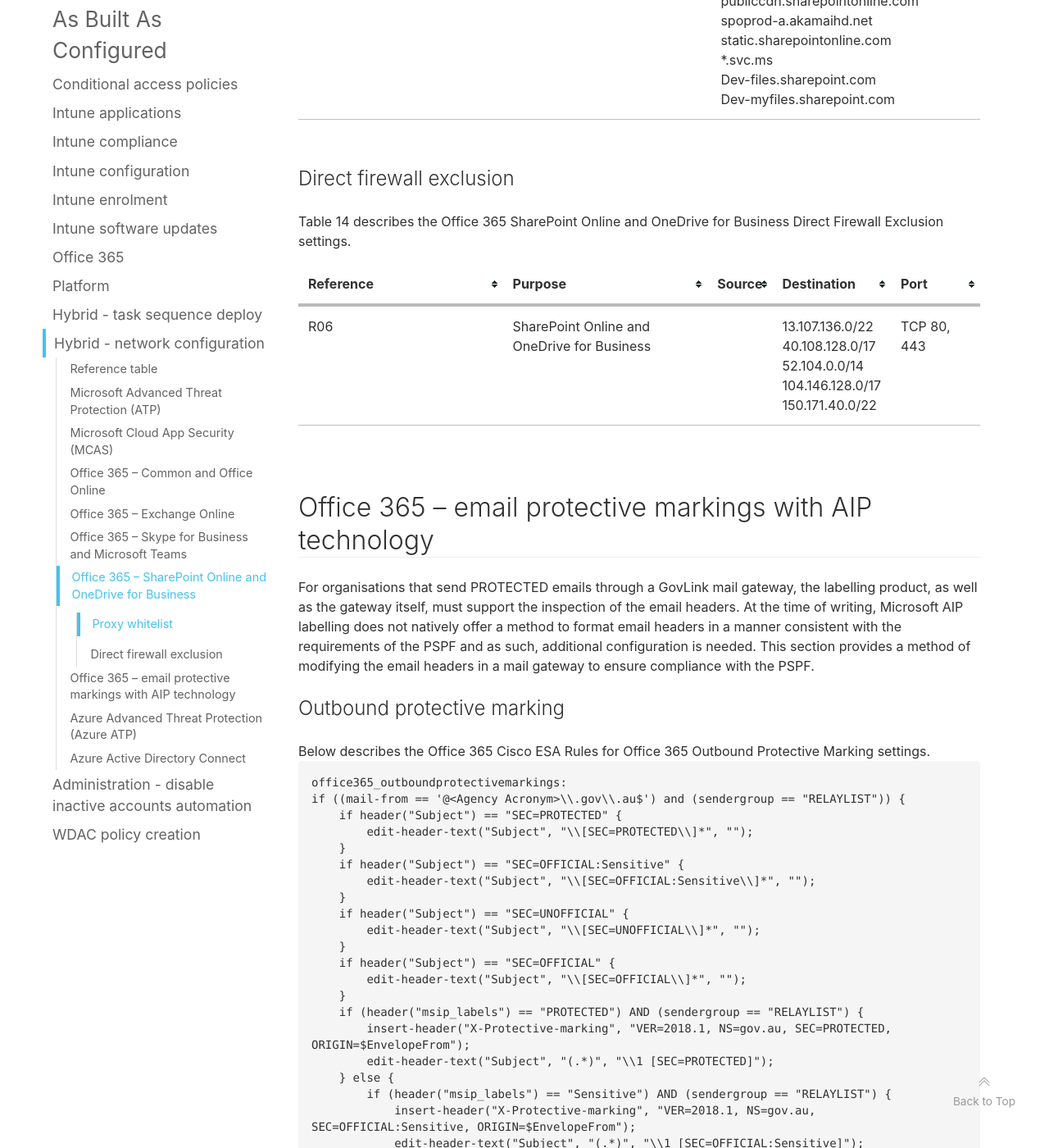
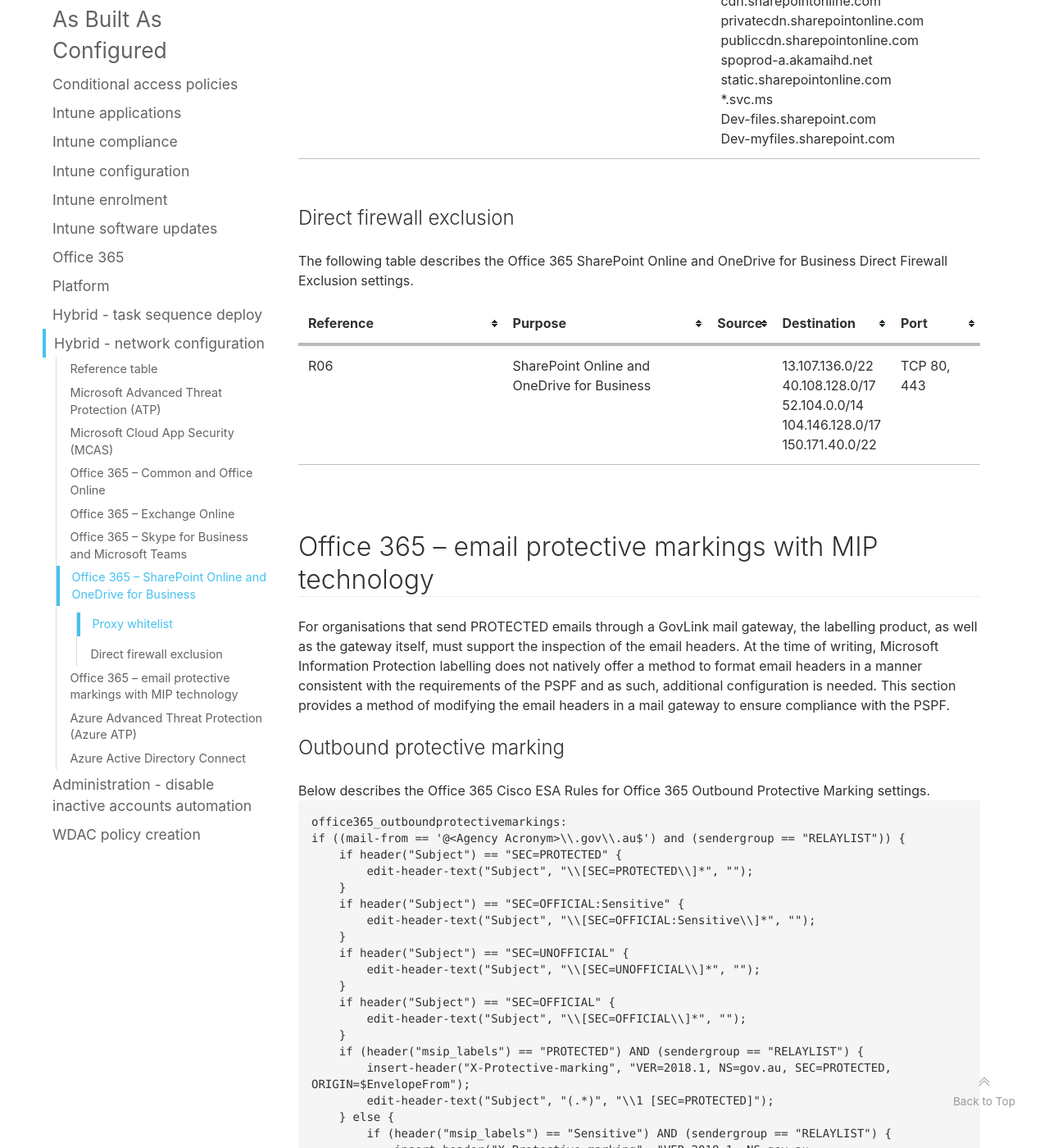
Before and after one commit to ASD-Blueprint/desktop.gov.au, a Jekyll site: the page built from blueprint/abac/hybrid-network-configuration.md, in a window 1280 px wide and 1400 px high, scrolled down 19644 px. Shown: the whole window at 82% size. Built offline with Jekyll 4.4.1, drawn with Linux system fonts in a browser that asks for light colours; comment, search, counter and statistics services are not loaded; some of the changed text lies outside the part shown.

Commit message:
AIP to MIP updates
Further refences to AIP changed to MIP
Cleanup of table labels for consistency in ABAC

```diff
--- a/blueprint/abac/hybrid-network-configuration.md
+++ b/blueprint/abac/hybrid-network-configuration.md
@@ -6,7 +6,7 @@
 
 ## Reference table
 
-Table 2 lists the reference table for products requiring whitelisting and firewall configuration.
+The following table lists the reference table for products requiring whitelisting and firewall configuration.
 
 Reference Number | Reference URL
 --- | ---
@@ -24,7 +24,7 @@
 
 ### Proxy whitelist
 
-Table 3 describes the Microsoft Advanced Threat Protection Proxy Whitelist settings.
+The following describes the Microsoft Advanced Threat Protection Proxy Whitelist settings.
 
 Reference | Purpose | Source | Destination | Port
 ---| --- | --- | --- | ---
@@ -41,7 +41,7 @@
 
 ### Proxy whitelist
 
-Table 4 describes the Microsoft Cloud App Security Proxy Whitelist settings.
+The following table describes the Microsoft Cloud App Security Proxy Whitelist settings.
 
 Reference | Purpose | Source | Destination | Port
 ---| --- | --- | --- | ---
@@ -50,7 +50,7 @@
 
 ### Direct firewall exclusion
 
-Table 5 describes the Microsoft Cloud App Security direct firewall exclusion settings.
+The following table describes the Microsoft Cloud App Security direct firewall exclusion settings.
 
 Reference | Purpose | Source | Destination | Port
 ---| --- | --- | --- | ---
@@ -70,7 +70,7 @@
 
 ### Proxy whitelist
 
-Table 7 describes the Office 365 Common and Office Online Proxy Whitelist settings.
+The following table describes the Office 365 Common and Office Online Proxy Whitelist settings.
 
 Reference | Purpose | Source | Destination | Port
 ---| --- | --- | --- | ---
@@ -79,7 +79,7 @@
 
 ### Direct firewall exclusion
 
-Table 8 describes the Office 365 Common and Office Online Direct Firewall Exclusion settings.
+The following table describes the Office 365 Common and Office Online Direct Firewall Exclusion settings.
 
 Reference | Purpose | Source | Destination | Port
 ---| --- | --- | --- | ---
@@ -90,7 +90,7 @@
 
 ### Proxy whitelist
 
-Table 9 describes the Office 365 Exchange Online Proxy Whitelist settings.
+The following table describes the Office 365 Exchange Online Proxy Whitelist settings.
 
 Reference | Purpose | Source | Destination | Port
 ---| --- | --- | --- | ---
@@ -99,7 +99,7 @@
 
 ### Direct firewall exclusion
 
-Table 10 describes the Office 365 Exchange Online Direct Firewall Exclusion settings.
+The following table describes the Office 365 Exchange Online Direct Firewall Exclusion settings.
 
 Reference | Purpose | Source | Destination | Port
 ---| --- | --- | --- | ---
@@ -112,7 +112,7 @@
 
 ### Proxy whitelist
 
-Table 11 describes the Office 365 Skype for Business and Microsoft Teams Proxy Whitelist settings.
+The following table describes the Office 365 Skype for Business and Microsoft Teams Proxy Whitelist settings.
 
 Reference| Purpose | Source | Destination | Port
 ---| --- | --- | --- | ---
@@ -121,7 +121,7 @@
 
 ### Direct firewall exclusion
 
-Table 12 describes the Office 365 Skype for Business and Teams Direct Firewall Exclusion settings.
+The following table describes the Office 365 Skype for Business and Teams Direct Firewall Exclusion settings.
 
 Reference | Purpose | Source | Destination | Port
 ---| --- | --- | --- | ---
@@ -133,7 +133,7 @@
 
 ### Proxy whitelist
 
-Table 13 describes the Office 365 SharePoint Online and OneDrive for Business Proxy Whitelist settings.
+The following table describes the Office 365 SharePoint Online and OneDrive for Business Proxy Whitelist settings.
 
 Reference | Purpose | Source | Destination | Port
 ---| --- | --- | --- | ---
@@ -141,15 +141,15 @@
 
 ### Direct firewall exclusion
 
-Table 14 describes the Office 365 SharePoint Online and OneDrive for Business Direct Firewall Exclusion settings.
+The following table describes the Office 365 SharePoint Online and OneDrive for Business Direct Firewall Exclusion settings.
 
 Reference | Purpose | Source | Destination | Port
 ---| --- | --- | --- | ---
 R06 | SharePoint Online and OneDrive for Business | | 13.107.136.0/22<br>40.108.128.0/17<br>52.104.0.0/14<br>104.146.128.0/17<br>150.171.40.0/22 | TCP 80, 443
 
-## Office 365 – email protective markings with AIP technology
+## Office 365 – email protective markings with MIP technology
 
-For organisations that send PROTECTED emails through a GovLink mail gateway, the labelling product, as well as the gateway itself, must support the inspection of the email headers. At the time of writing, Microsoft AIP labelling does not natively offer a method to format email headers in a manner consistent with the requirements of the PSPF and as such, additional configuration is needed. This section provides a method of modifying the email headers in a mail gateway to ensure compliance with the PSPF.
+For organisations that send PROTECTED emails through a GovLink mail gateway, the labelling product, as well as the gateway itself, must support the inspection of the email headers. At the time of writing, Microsoft Information Protection labelling does not natively offer a method to format email headers in a manner consistent with the requirements of the PSPF and as such, additional configuration is needed. This section provides a method of modifying the email headers in a mail gateway to ensure compliance with the PSPF.
 
 ### Outbound protective marking
 
@@ -231,7 +231,7 @@
 
 ## Azure Advanced Threat Protection (Azure ATP)
 
-Below describes the Azure Advanced Threat Protection service URLs Whitelist settings.
+The following tables below describe the Azure Advanced Threat Protection service URLs Whitelist settings.
 
 Direct and correct service location access to the agency Azure ATP instance name (Option 1)
 
@@ -280,7 +280,7 @@
 
 ## Azure Active Directory Connect
 
-Table 20 describes the AAD Connect ports and protocols required for communication between the AAD Connect server and on-premises Active Directory.
+The following table describes the AAD Connect ports and protocols required for communication between the AAD Connect server and on-premises Active Directory.
 
 Reference | Purpose | Source | Destination | Port
 ---| --- | --- | --- | ---
@@ -292,7 +292,7 @@
 R08 | LDAP/SSL (used for data import from AD. The data transfer is signed and encrypted. Only used if you are using TLS) | AAD Connect server | Domain Controllers | 636 (TCP/UDP)
 R08 | RPC (Used during the initial configuration of the Azure AD Connect wizard when it binds to the AD forest, and also during password synchronisation) | AAD Connect server | Domain Controllers | 49152 – 65535 (Random high RPC port) (TCP)
 
-Table 21 describes the AAD Connect ports and protocols required for communication between the AAD Connect server and Azure AD.
+The following table describes the AAD Connect ports and protocols required for communication between the AAD Connect server and Azure AD.
 
 Reference | Purpose | Source | Destination | Port
 ---| --- | --- | --- | ---
```
Also changed, not shown: blueprint/platform.md (+12 -10 lines).
